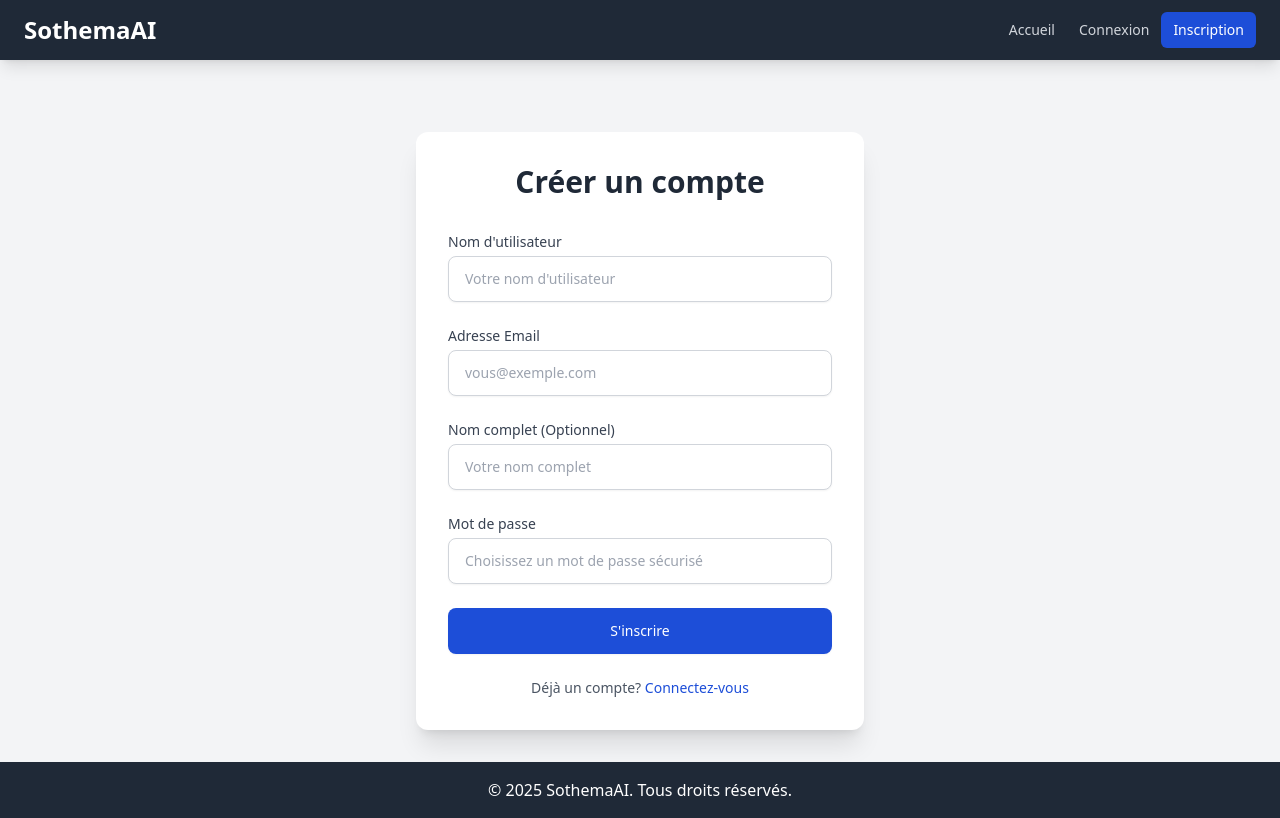
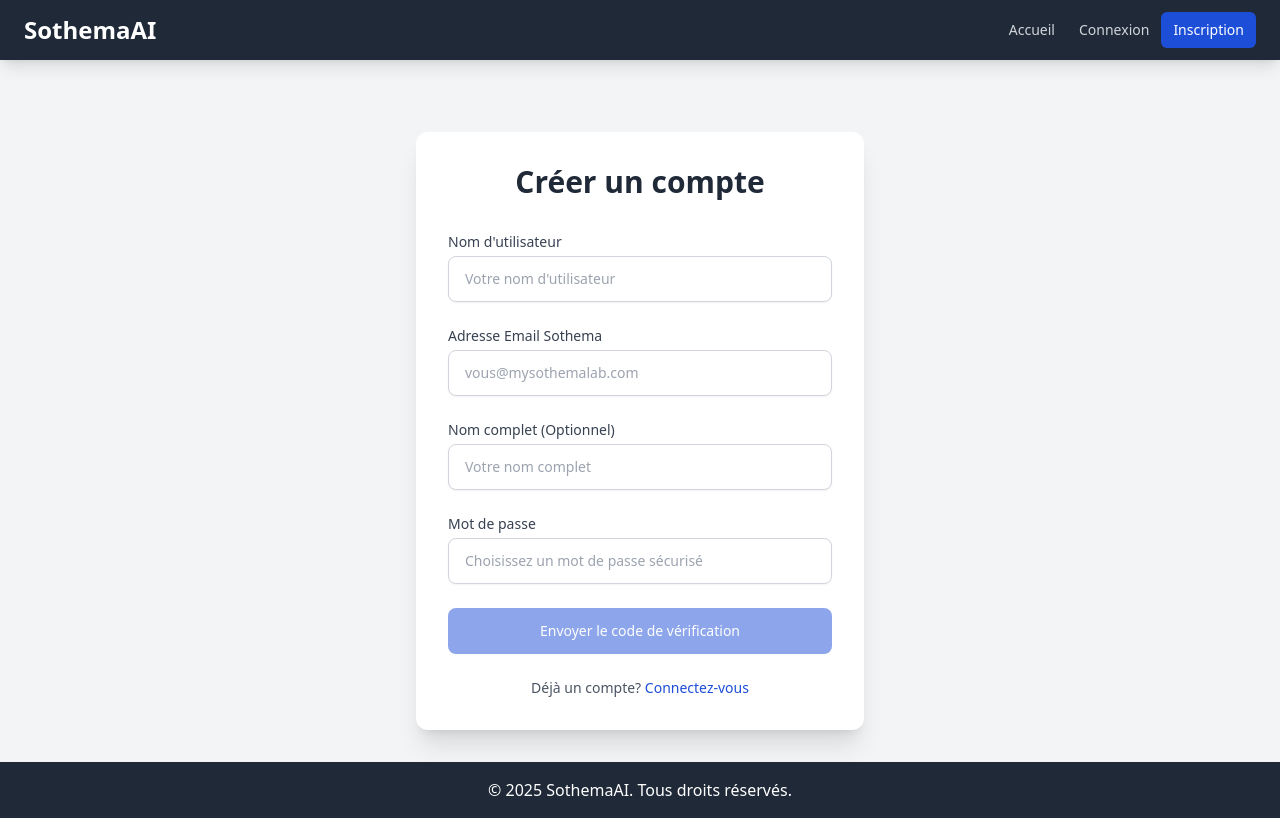
Before and after one commit to abdobzx/rag-inference-platform, a React (Vite) app in the folder fastapi-microservices-app/frontend_react/: page /register in a window 1280 px wide. Built offline with nearby package versions, Linux system fonts and the light colour scheme.

Commit message:
the first full preject SothemaAi V1.0

```diff
--- a/fastapi-microservices-app/frontend_react/src/pages/RegisterPage.jsx
+++ b/fastapi-microservices-app/frontend_react/src/pages/RegisterPage.jsx
@@ -1,6 +1,6 @@
-import React, { useState } from 'react';
+import React, { useState, useEffect } from 'react';
 import { useNavigate } from 'react-router-dom';
-import apiService from '../services/api'; // Assurez-vous que ce chemin est correct
+import apiService from '../services/api';
 
 const RegisterPage = () => {
   const navigate = useNavigate();
@@ -8,34 +8,56 @@ const RegisterPage = () => {
   const [email, setEmail] = useState('');
   const [password, setPassword] = useState('');
   const [fullName, setFullName] = useState('');
+
+  const [verificationCode, setVerificationCode] = useState('');
+  const [isCodeSent, setIsCodeSent] = useState(false);
+  const [isEmailValid, setIsEmailValid] = useState(false);
+
   const [error, setError] = useState('');
+  const [successMessage, setSuccessMessage] = useState('');
   const [loading, setLoading] = useState(false);
 
-  const handleSubmit = async (e) => {
+  const emailDomain = '@mysothemalab.com';
+
+  useEffect(() => {
+    if (email.endsWith(emailDomain)) {
+      setIsEmailValid(true);
+    } else {
+      setIsEmailValid(false);
+    }
+  }, [email]);
+
+  const handleSendCodeSubmit = async (e) => {
     e.preventDefault();
     setError('');
+    setSuccessMessage('');
     setLoading(true);
+
+    if (!isEmailValid) {
+      setError(`L'adresse e-mail doit se terminer par ${emailDomain}`);
+      setLoading(false);
+      return;
+    }
 
     const userData = {
       username,
       email,
       password,
-      full_name: fullName || undefined, // N'envoyez que si défini
+      full_name: fullName || undefined,
     };
 
     try {
       const response = await apiService.post('/auth/register', userData);
-      console.log('Registration successful:', response.data);
-      alert('Inscription réussie ! Veuillez vous connecter.');
-      navigate('/login');
+      console.log('Registration initiated:', response.data);
+      setSuccessMessage(response.data.message || 'Code de vérification envoyé. Veuillez vérifier votre e-mail.');
+      setIsCodeSent(true);
     } catch (err) {
-      console.error('Registration error:', err.response ? err.response.data : err.message);
-      let errorMessage = 'Échec de l\'inscription.';
+      console.error('Send code error:', err.response ? err.response.data : err.message);
+      let errorMessage = 'Échec de l\'envoi du code.';
       if (err.response?.data?.detail) {
         if (typeof err.response.data.detail === 'string') {
           errorMessage = err.response.data.detail;
         } else if (Array.isArray(err.response.data.detail)) {
-          // Pour les erreurs de validation FastAPI
           errorMessage = err.response.data.detail.map(d => `${d.loc.join(' > ')}: ${d.msg}`).join('\n');
         } else {
           errorMessage = JSON.stringify(err.response.data.detail);
@@ -46,91 +68,99 @@ const RegisterPage = () => {
     setLoading(false);
   };
 
+  const handleVerifyCodeSubmit = async (e) => {
+    e.preventDefault();
+    setError('');
+    setSuccessMessage('');
+    setLoading(true);
+
+    try {
+      const response = await apiService.post('/auth/verify-email', { email, code: verificationCode });
+      console.log('Verification successful:', response.data);
+      setSuccessMessage(response.data.message || 'Vérification réussie ! Vous pouvez maintenant vous connecter.');
+      alert('Inscription finalisée avec succès ! Vous allez être redirigé vers la page de connexion.');
+      navigate('/login');
+    } catch (err) {
+      console.error('Verification error:', err.response ? err.response.data : err.message);
+      let errorMessage = 'Échec de la vérification du code.';
+      if (err.response?.data?.detail) {
+        errorMessage = err.response.data.detail;
+      }
+      setError(errorMessage);
+    }
+    setLoading(false);
+  };
+
   return (
     <div className="max-w-md mx-auto mt-10 bg-surface p-8 rounded-xl shadow-xl">
-      <h2 className="text-3xl font-bold text-center text-gray-800 mb-8">Créer un compte</h2>
+      <h2 className="text-3xl font-bold text-center text-gray-800 mb-8">
+        {isCodeSent ? 'Vérifier votre Email' : 'Créer un compte'}
+      </h2>
+
       {error && (
         <div className="bg-red-100 border border-red-400 text-red-700 px-4 py-3 rounded relative mb-4" role="alert">
           <strong className="font-bold">Erreur !</strong>
           <span className="block sm:inline"> {error.split('\n').map((line, i) => (<React.Fragment key={i}>{line}<br/></React.Fragment>))}</span>
         </div>
       )}
-      <form onSubmit={handleSubmit} className="space-y-6">
+      {successMessage && !error && (
+        <div className="bg-green-100 border border-green-400 text-green-700 px-4 py-3 rounded relative mb-4" role="alert">
+          <span className="block sm:inline">{successMessage}</span>
+        </div>
+      )}
+
+      {!isCodeSent ? (
+        <form onSubmit={handleSendCodeSubmit} className="space-y-6">
           <div>
-          <label htmlFor="username" className="block text-sm font-medium text-gray-700">
-            Nom d'utilisateur
-          </label>
-          <input
-            id="username"
-            name="username"
-            type="text"
-            required
-            value={username}
-            onChange={(e) => setUsername(e.target.value)}
+            <label htmlFor="username" className="block text-sm font-medium text-gray-700">Nom d'utilisateur</label>
+            <input id="username" name="username" type="text" required value={username} onChange={(e) => setUsername(e.target.value)}
               className="mt-1 block w-full px-4 py-3 border border-gray-300 rounded-lg shadow-sm focus:outline-none focus:ring-primary focus:border-primary sm:text-sm"
-            placeholder="Votre nom d'utilisateur"
-          />
+              placeholder="Votre nom d'utilisateur"/>
           </div>
-
           <div>
-          <label htmlFor="email" className="block text-sm font-medium text-gray-700">
-            Adresse Email
-          </label>
-          <input
-            id="email"
-            name="email"
-            type="email"
-            autoComplete="email"
-            required
-            value={email}
-            onChange={(e) => setEmail(e.target.value)}
+            <label htmlFor="email" className="block text-sm font-medium text-gray-700">Adresse Email Sothema</label>
+            <input id="email" name="email" type="email" autoComplete="email" required value={email} onChange={(e) => setEmail(e.target.value)}
+              className={`mt-1 block w-full px-4 py-3 border rounded-lg shadow-sm focus:outline-none focus:ring-primary focus:border-primary sm:text-sm ${isEmailValid ? 'border-green-500' : 'border-gray-300'}`}
+              placeholder={`vous${emailDomain}`}/>
+            {!isEmailValid && email.length > 0 && (
+              <p className="text-xs text-red-600 mt-1">L'email doit se terminer par {emailDomain}</p>
+            )}
+          </div>
+          <div>
+            <label htmlFor="fullName" className="block text-sm font-medium text-gray-700">Nom complet (Optionnel)</label>
+            <input id="fullName" name="fullName" type="text" value={fullName} onChange={(e) => setFullName(e.target.value)}
               className="mt-1 block w-full px-4 py-3 border border-gray-300 rounded-lg shadow-sm focus:outline-none focus:ring-primary focus:border-primary sm:text-sm"
-            placeholder="vous@exemple.com"
-          />
+              placeholder="Votre nom complet"/>
           </div>
-
           <div>
-          <label htmlFor="fullName" className="block text-sm font-medium text-gray-700">
-            Nom complet (Optionnel)
-          </label>
-          <input
-            id="fullName"
-            name="fullName"
-            type="text"
-            value={fullName}
-            onChange={(e) => setFullName(e.target.value)}
+            <label htmlFor="password" className="block text-sm font-medium text-gray-700">Mot de passe</label>
+            <input id="password" name="password" type="password" autoComplete="new-password" required value={password} onChange={(e) => setPassword(e.target.value)}
               className="mt-1 block w-full px-4 py-3 border border-gray-300 rounded-lg shadow-sm focus:outline-none focus:ring-primary focus:border-primary sm:text-sm"
-            placeholder="Votre nom complet"
-          />
+              placeholder="Choisissez un mot de passe sécurisé"/>
           </div>
-
           <div>
-          <label htmlFor="password" className="block text-sm font-medium text-gray-700">
-            Mot de passe
-          </label>
-          <input
-            id="password"
-            name="password"
-            type="password"
-            autoComplete="new-password"
-            required
-            value={password}
-            onChange={(e) => setPassword(e.target.value)}
-            className="mt-1 block w-full px-4 py-3 border border-gray-300 rounded-lg shadow-sm focus:outline-none focus:ring-primary focus:border-primary sm:text-sm"
-            placeholder="Choisissez un mot de passe sécurisé"
-          />
-        </div>
-
-        <div>
-          <button
-            type="submit"
-            disabled={loading}
-            className="w-full flex justify-center py-3 px-4 border border-transparent rounded-lg shadow-sm text-sm font-medium text-white bg-primary hover:bg-blue-700 focus:outline-none focus:ring-2 focus:ring-offset-2 focus:ring-primary disabled:opacity-50"
-          >
-            {loading ? 'Inscription en cours...' : 'S\'inscrire'}
+            <button type="submit" disabled={loading || !isEmailValid}
+              className="w-full flex justify-center py-3 px-4 border border-transparent rounded-lg shadow-sm text-sm font-medium text-white bg-primary hover:bg-blue-700 focus:outline-none focus:ring-2 focus:ring-offset-2 focus:ring-primary disabled:opacity-50">
+              {loading ? 'Envoi en cours...' : 'Envoyer le code de vérification'}
             </button>
           </div>
         </form>
+      ) : (
+        <form onSubmit={handleVerifyCodeSubmit} className="space-y-6">
+          <div>
+            <label htmlFor="verificationCode" className="block text-sm font-medium text-gray-700">Code de vérification</label>
+            <input id="verificationCode" name="verificationCode" type="text" required value={verificationCode} onChange={(e) => setVerificationCode(e.target.value)}
+              className="mt-1 block w-full px-4 py-3 border border-gray-300 rounded-lg shadow-sm focus:outline-none focus:ring-primary focus:border-primary sm:text-sm"
+              placeholder="Entrez le code reçu par e-mail"/>
+          </div>
+          <div>
+            <button type="submit" disabled={loading}
+              className="w-full flex justify-center py-3 px-4 border border-transparent rounded-lg shadow-sm text-sm font-medium text-white bg-primary hover:bg-blue-700 focus:outline-none focus:ring-2 focus:ring-offset-2 focus:ring-primary disabled:opacity-50">
+              {loading ? 'Vérification en cours...' : 'Vérifier et Finaliser l\'inscription'}
+            </button>
+          </div>
+        </form>
+      )}
       <p className="mt-6 text-center text-sm text-gray-600">
         Déjà un compte?{' '}
         <a href="/login" className="font-medium text-primary hover:text-blue-700">
```
Also changed, not shown: 1 other file (tests, documents, lock files or other folders). Lines whose indentation alone changed are shown as unchanged.
